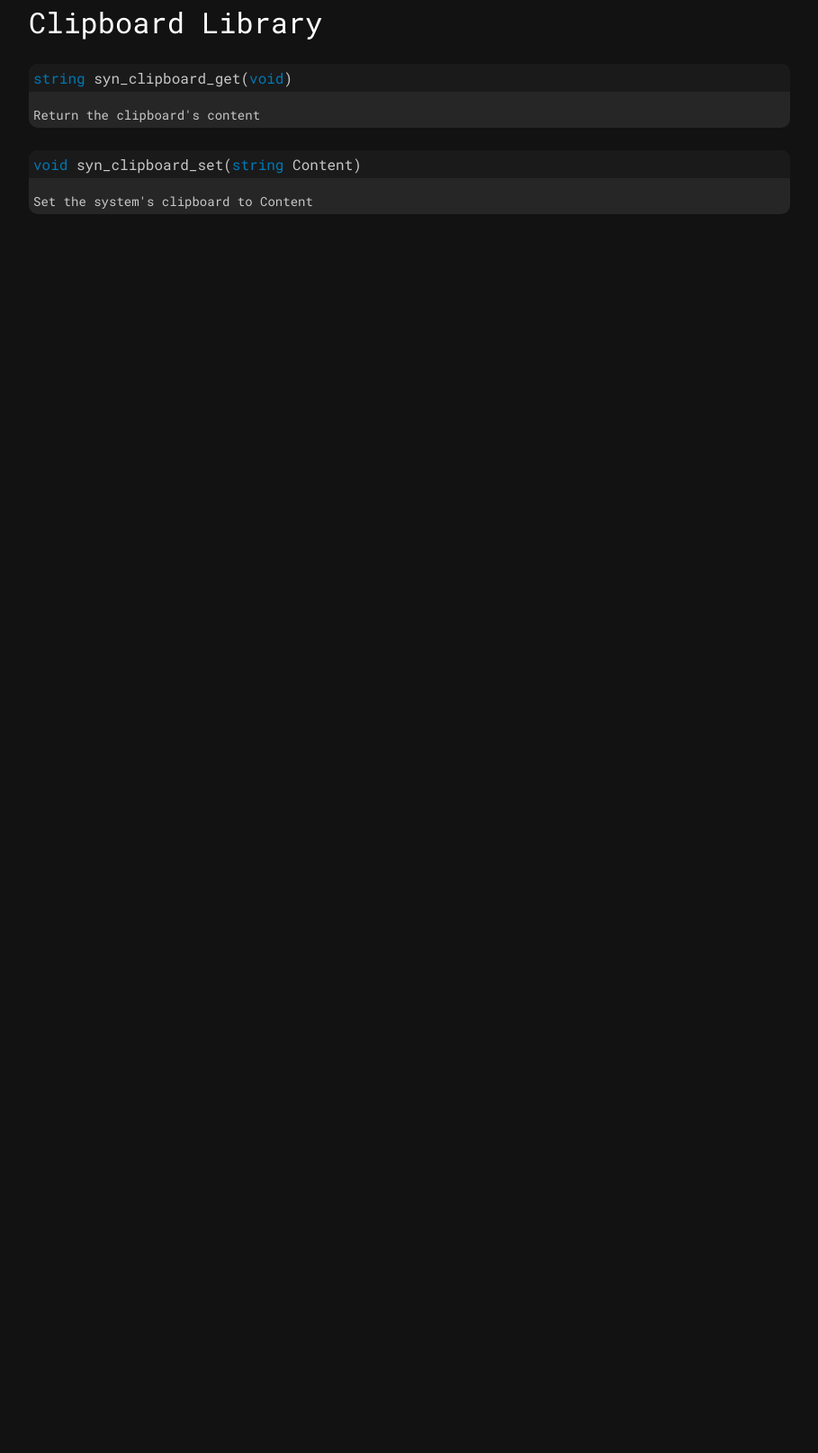
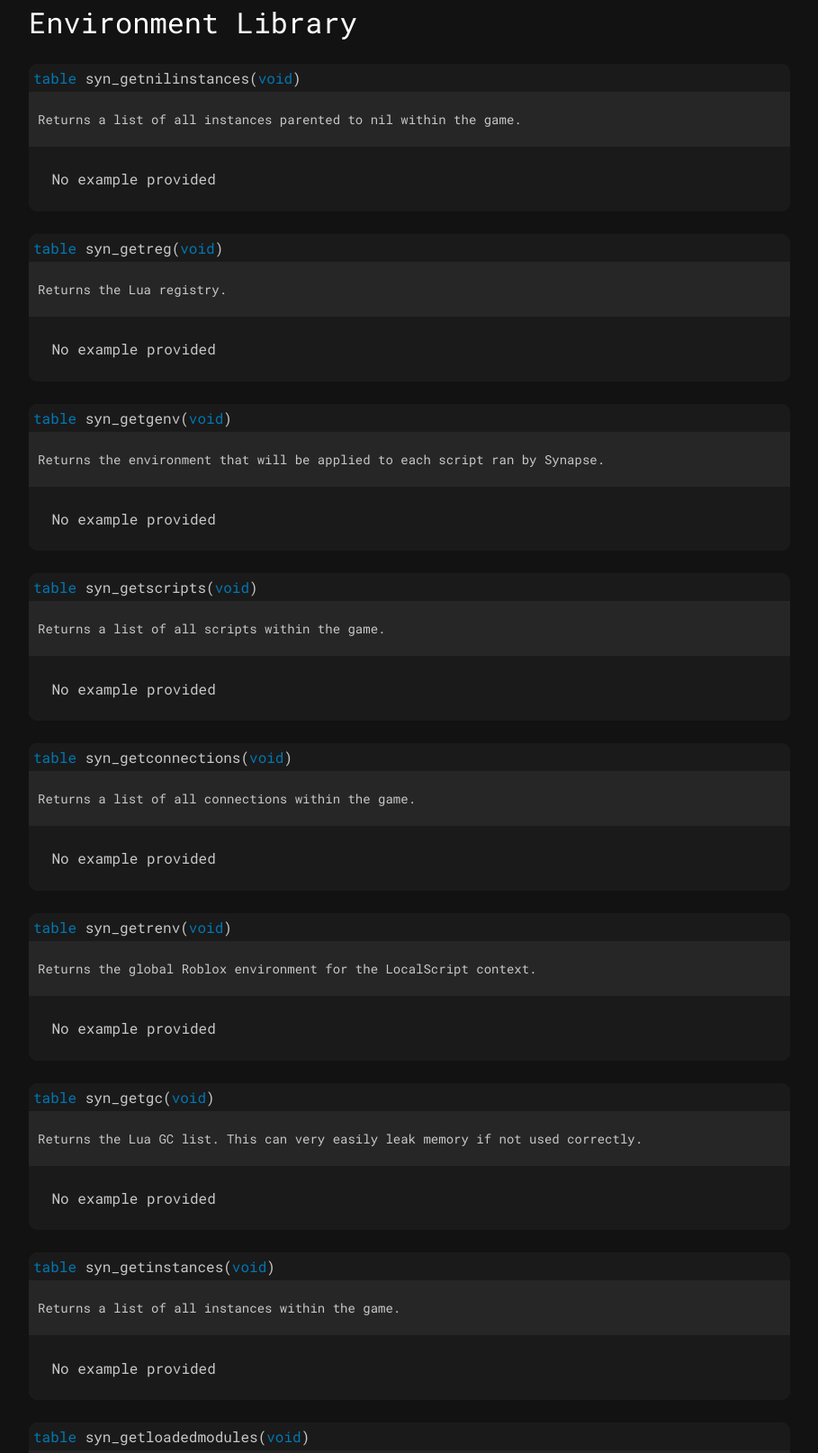
Before and after one commit to czazau/SynapseX, a plain HTML site: page docs/index.html in a window 1280 px wide. Shown: the part 111-1726 px from the top of the page at 90% size, without its empty margins (185-1094 px from the left). Before the commit the page ends 800 px from the top, so only its background shows below. Drawn offline with Linux system fonts and the light colour scheme.

Commit message:
More API definitions, better styling, added code example support

```diff
--- a/docs/index.html
+++ b/docs/index.html
@@ -16,6 +16,15 @@
 	/* color used by most text */
 	--MainTextColor: rgb(200, 200, 200);
 
+	/* color used by links */
+	--LinkColor: rgb(0, 255, 180);
+
+	/* color used by hovered links */
+	--HoverLinkColor: rgb(255, 255, 255);
+
+	/* color used by pressed links */
+	--PressLinkColor: rgb(180, 180, 180);
+
 	/* color used by category titles */
 	--CategoryTextColor: rgb(255, 255, 255);
 
@@ -27,6 +36,9 @@
 
 	/* color used by description background */
 	--DescriptionBgColor: rgb(26, 26, 26);
+
+	/* color used by example background */
+	--ExampleBgColor: var(--DescriptionBgColor);
 
 }
 
@@ -95,18 +107,44 @@
 {
 	font-size: 14px;
 	font-family: 'Roboto Mono', monospace;
-	padding: 0px 5px 5px 5px;
+	padding: 5px 5px 5px 5px;
+	margin: 0 0 0 5px;
 }
 
-a
+.CodeExample
+{
+	padding: 3% 3% 3% 3%;
+	font-family: 'Roboto Mono', monospace;
+	background-color: var(--ExampleBgColor);
+	border-radius: 0px 0px 10px 10px;
+}
+
+a.Anchor
 {
 	color: var(--MainTextColor);
 	text-decoration: none;
 }
 
+a.Anchor:hover
+{
+	text-decoration: underline;
+}
+
+a
+{
+	color: var(--LinkColor);
+	text-decoration: none;
+	transition: color 0.2s;
+}
+
 a:hover
 {
-	text-decoration: underline;
+	color: var(--HoverLinkColor);
+}
+
+a:active
+{
+	color: var(--PressLinkColor);
 }
 
 body
@@ -125,19 +163,135 @@ body
 			</div>
 		</div>
 		<div id="BodyContainer">
-			<h1 class="CategoryTitle">Clipboard Library</h1><div id="syn_clipboard_get" class="CodeEntry">
+			<h1 class="CategoryTitle">Environment Library</h1><div id="syn_getnilinstances" class="CodeEntry">
 	<p class="CodeDefinition">
-		<span class="CodeTypename">string</span> <a href="#syn_clipboard_get">syn_clipboard_get</a>(<span class="CodeTypename">void</span>)
+		<span class="CodeTypename">table</span> <a class="Anchor" href="#syn_getnilinstances">syn_getnilinstances</a>(<span class="CodeTypename">void</span>)
+	</p>
+	<p class="CodeDescription">
+		Returns a list of all instances parented to nil within the game.
+	</p>
+	<p class="CodeExample">
+		No example provided
+	</p>
+</div><div id="syn_getreg" class="CodeEntry">
+	<p class="CodeDefinition">
+		<span class="CodeTypename">table</span> <a class="Anchor" href="#syn_getreg">syn_getreg</a>(<span class="CodeTypename">void</span>)
+	</p>
+	<p class="CodeDescription">
+		Returns the Lua registry.
+	</p>
+	<p class="CodeExample">
+		No example provided
+	</p>
+</div><div id="syn_getgenv" class="CodeEntry">
+	<p class="CodeDefinition">
+		<span class="CodeTypename">table</span> <a class="Anchor" href="#syn_getgenv">syn_getgenv</a>(<span class="CodeTypename">void</span>)
+	</p>
+	<p class="CodeDescription">
+		Returns the environment that will be applied to each script ran by Synapse.
+	</p>
+	<p class="CodeExample">
+		No example provided
+	</p>
+</div><div id="syn_getscripts" class="CodeEntry">
+	<p class="CodeDefinition">
+		<span class="CodeTypename">table</span> <a class="Anchor" href="#syn_getscripts">syn_getscripts</a>(<span class="CodeTypename">void</span>)
+	</p>
+	<p class="CodeDescription">
+		Returns a list of all scripts within the game.
+	</p>
+	<p class="CodeExample">
+		No example provided
+	</p>
+</div><div id="syn_getconnections" class="CodeEntry">
+	<p class="CodeDefinition">
+		<span class="CodeTypename">table</span> <a class="Anchor" href="#syn_getconnections">syn_getconnections</a>(<span class="CodeTypename">void</span>)
+	</p>
+	<p class="CodeDescription">
+		Returns a list of all connections within the game.
+	</p>
+	<p class="CodeExample">
+		No example provided
+	</p>
+</div><div id="syn_getrenv" class="CodeEntry">
+	<p class="CodeDefinition">
+		<span class="CodeTypename">table</span> <a class="Anchor" href="#syn_getrenv">syn_getrenv</a>(<span class="CodeTypename">void</span>)
+	</p>
+	<p class="CodeDescription">
+		Returns the global Roblox environment for the LocalScript context.
+	</p>
+	<p class="CodeExample">
+		No example provided
+	</p>
+</div><div id="syn_getgc" class="CodeEntry">
+	<p class="CodeDefinition">
+		<span class="CodeTypename">table</span> <a class="Anchor" href="#syn_getgc">syn_getgc</a>(<span class="CodeTypename">void</span>)
+	</p>
+	<p class="CodeDescription">
+		Returns the Lua GC list. This can very easily leak memory if not used correctly.
+	</p>
+	<p class="CodeExample">
+		No example provided
+	</p>
+</div><div id="syn_getinstances" class="CodeEntry">
+	<p class="CodeDefinition">
+		<span class="CodeTypename">table</span> <a class="Anchor" href="#syn_getinstances">syn_getinstances</a>(<span class="CodeTypename">void</span>)
+	</p>
+	<p class="CodeDescription">
+		Returns a list of all instances within the game.
+	</p>
+	<p class="CodeExample">
+		No example provided
+	</p>
+</div><div id="syn_getloadedmodules" class="CodeEntry">
+	<p class="CodeDefinition">
+		<span class="CodeTypename">table</span> <a class="Anchor" href="#syn_getloadedmodules">syn_getloadedmodules</a>(<span class="CodeTypename">void</span>)
+	</p>
+	<p class="CodeDescription">
+		Returns a list of all ModuleScripts within the game.
+	</p>
+	<p class="CodeExample">
+		No example provided
+	</p>
+</div><h1 class="CategoryTitle">Clipboard Library</h1><div id="syn_clipboard_get" class="CodeEntry">
+	<p class="CodeDefinition">
+		<span class="CodeTypename">string</span> <a class="Anchor" href="#syn_clipboard_get">syn_clipboard_get</a>(<span class="CodeTypename">void</span>)
 	</p>
 	<p class="CodeDescription">
 		Return the clipboard's content
 	</p>
+	<p class="CodeExample">
+		No example provided
+	</p>
 </div><div id="syn_clipboard_set" class="CodeEntry">
 	<p class="CodeDefinition">
-		<span class="CodeTypename">void</span> <a href="#syn_clipboard_set">syn_clipboard_set</a>(<span class="CodeTypename">string</span> Content)
+		<span class="CodeTypename">void</span> <a class="Anchor" href="#syn_clipboard_set">syn_clipboard_set</a>(<span class="CodeTypename">string</span> Content)
 	</p>
 	<p class="CodeDescription">
 		Set the system's clipboard to Content
+	</p>
+	<p class="CodeExample">
+		No example provided
+	</p>
+</div><h1 class="CategoryTitle">Keyboard/Mouse Library</h1><div id="syn_isactive" class="CodeEntry">
+	<p class="CodeDefinition">
+		<span class="CodeTypename">bool</span> <a class="Anchor" href="#syn_isactive">syn_isactive</a>(<span class="CodeTypename">void</span>)
+	</p>
+	<p class="CodeDescription">
+		Returns true if the user is focused on the game window.
+	</p>
+	<p class="CodeExample">
+		No example provided
+	</p>
+</div><div id="syn_keypress" class="CodeEntry">
+	<p class="CodeDefinition">
+		<span class="CodeTypename">void</span> <a class="Anchor" href="#syn_keypress">syn_keypress</a>(<span class="CodeTypename">int</span> Keycode)
+	</p>
+	<p class="CodeDescription">
+		Simulates a keypress for the specified keycode. For more information, <a href="https://docs.microsoft.com/en-us/windows/desktop/inputdev/virtual-key-codes" target="_blank">click here.</a>
+	</p>
+	<p class="CodeExample">
+		No example provided
 	</p>
 </div>
 		</div>
--- a/docstyle.css
+++ b/docstyle.css
@@ -12,6 +12,15 @@
 	/* color used by most text */
 	--MainTextColor: rgb(200, 200, 200);
 
+	/* color used by links */
+	--LinkColor: rgb(0, 255, 180);
+
+	/* color used by hovered links */
+	--HoverLinkColor: rgb(255, 255, 255);
+
+	/* color used by pressed links */
+	--PressLinkColor: rgb(180, 180, 180);
+
 	/* color used by category titles */
 	--CategoryTextColor: rgb(255, 255, 255);
 
@@ -23,6 +32,9 @@
 
 	/* color used by description background */
 	--DescriptionBgColor: rgb(26, 26, 26);
+
+	/* color used by example background */
+	--ExampleBgColor: var(--DescriptionBgColor);
 
 }
 
@@ -91,18 +103,44 @@
 {
 	font-size: 14px;
 	font-family: 'Roboto Mono', monospace;
-	padding: 0px 5px 5px 5px;
+	padding: 5px 5px 5px 5px;
+	margin: 0 0 0 5px;
 }
 
-a
+.CodeExample
+{
+	padding: 3% 3% 3% 3%;
+	font-family: 'Roboto Mono', monospace;
+	background-color: var(--ExampleBgColor);
+	border-radius: 0px 0px 10px 10px;
+}
+
+a.Anchor
 {
 	color: var(--MainTextColor);
 	text-decoration: none;
 }
 
+a.Anchor:hover
+{
+	text-decoration: underline;
+}
+
+a
+{
+	color: var(--LinkColor);
+	text-decoration: none;
+	transition: color 0.2s;
+}
+
 a:hover
 {
-	text-decoration: underline;
+	color: var(--HoverLinkColor);
+}
+
+a:active
+{
+	color: var(--PressLinkColor);
 }
 
 body
```
Also changed, not shown: base_entry.html (+4 -1 lines), 2 other files.
